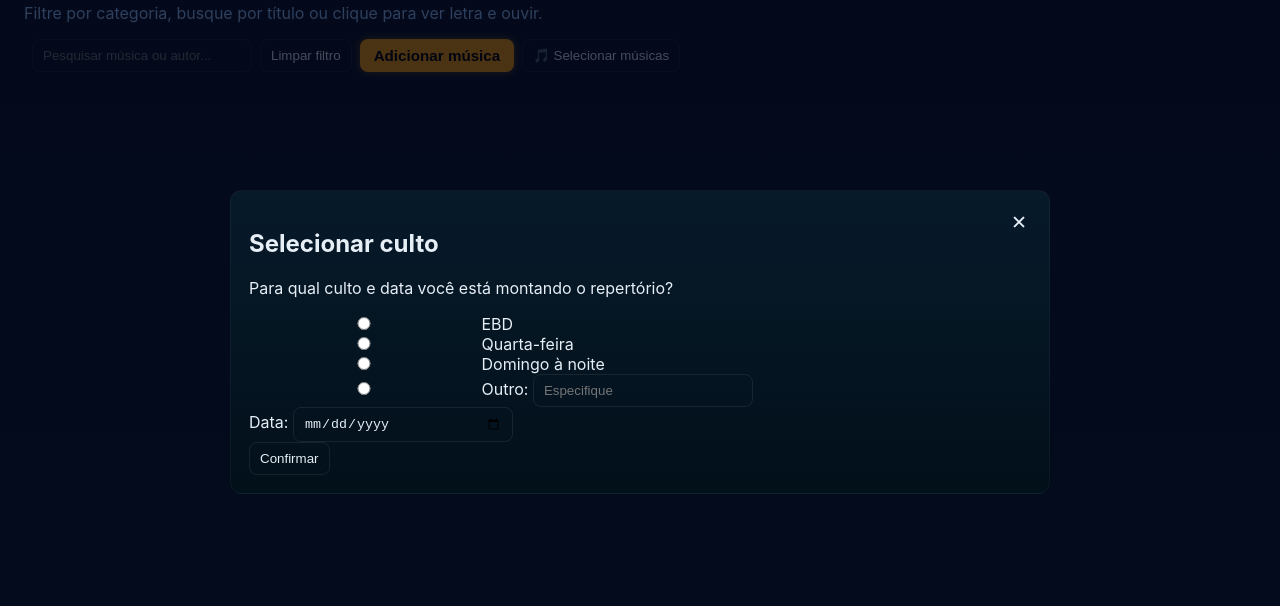
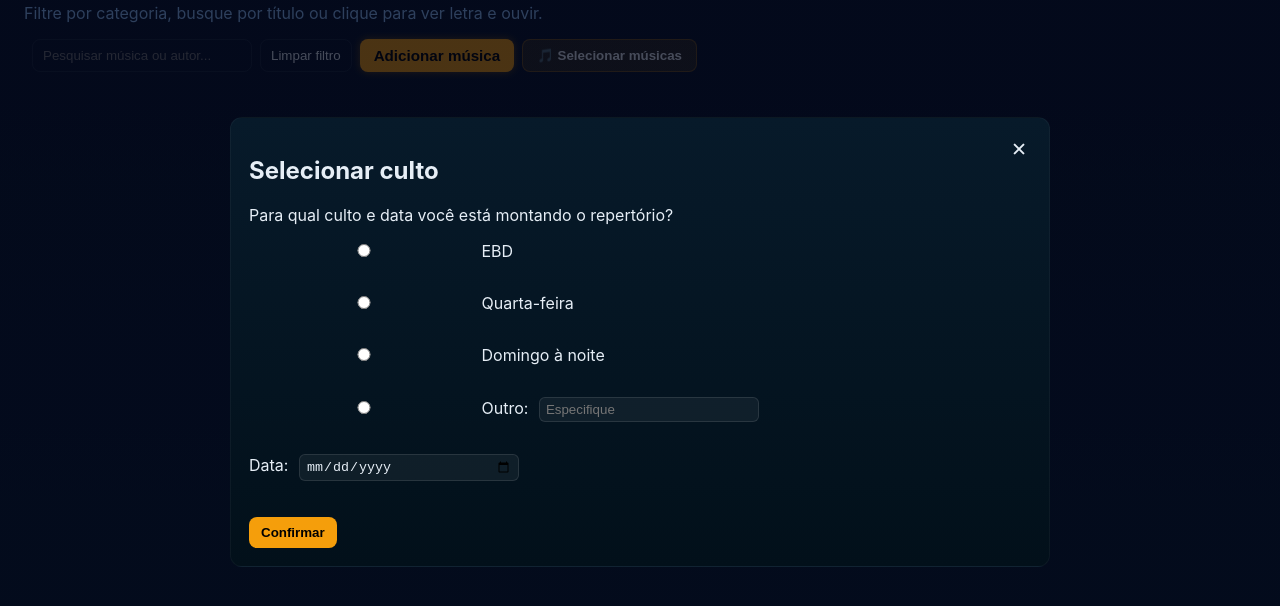
Before and after one commit to JalonSantos/Repertorio_MTD, a plain HTML site: page index.html in a window 1280 px wide. Both pictures are taken after a click on the button "🎵 Selecionar músicas". Shown: the part 58-664 px from the top of the page. Drawn offline with Linux system fonts and the light colour scheme; no server answers.

Commit message:
Enhance styles for buttons and modals
Added styles for music selection, service modal, and buttons.

```diff
--- a/styles.css
+++ b/styles.css
@@ -151,7 +151,7 @@ footer{margin-top:18px; color:#9fb0c8;}
   font-weight:bold;
 }
 
-/* Botão principal "Adicionar música" estilizado */
+/* Botão principal "Adicionar música" */
 #add-song-btn {
   background: var(--accent);
   border: none;
@@ -172,7 +172,48 @@ footer{margin-top:18px; color:#9fb0c8;}
   transform: scale(1.05);
   box-shadow: 0 0 12px rgba(245, 158, 11, 0.6);
 }
+#add-song-btn:active { transform: scale(0.97); }
 
-#add-song-btn:active {
-  transform: scale(0.97);
+/* Seleção de músicas */
+.card.selected {
+  outline: 2px solid var(--accent);
+  transform: scale(1.02);
+  transition: transform 0.1s ease, outline 0.2s ease;
 }
+
+/* Modal seleção de culto */
+#service-modal label { display:block; margin:6px 0; }
+
+#custom-service, #service-date {
+  margin-left: 6px;
+  padding: 4px 6px;
+  border-radius: 6px;
+  border: 1px solid rgba(255,255,255,0.1);
+  background: rgba(255,255,255,0.05);
+  color: var(--text);
+}
+
+#service-form button {
+  background: var(--accent);
+  border: none;
+  color: #000;
+  padding: 8px 12px;
+  border-radius: 8px;
+  font-weight: bold;
+  margin-top: 10px;
+}
+
+/* Botões seleção e envio */
+#select-mode-btn, #send-whatsapp-btn {
+  background: rgba(245, 158, 11, 0.15);
+  border: 1px solid rgba(245, 158, 11, 0.3);
+  color: var(--text);
+  padding: 8px 14px;
+  border-radius: 8px;
+  font-weight: bold;
+}
+
+#select-mode-btn.active {
+  background: var(--accent);
+  color: #000;
+}
```
